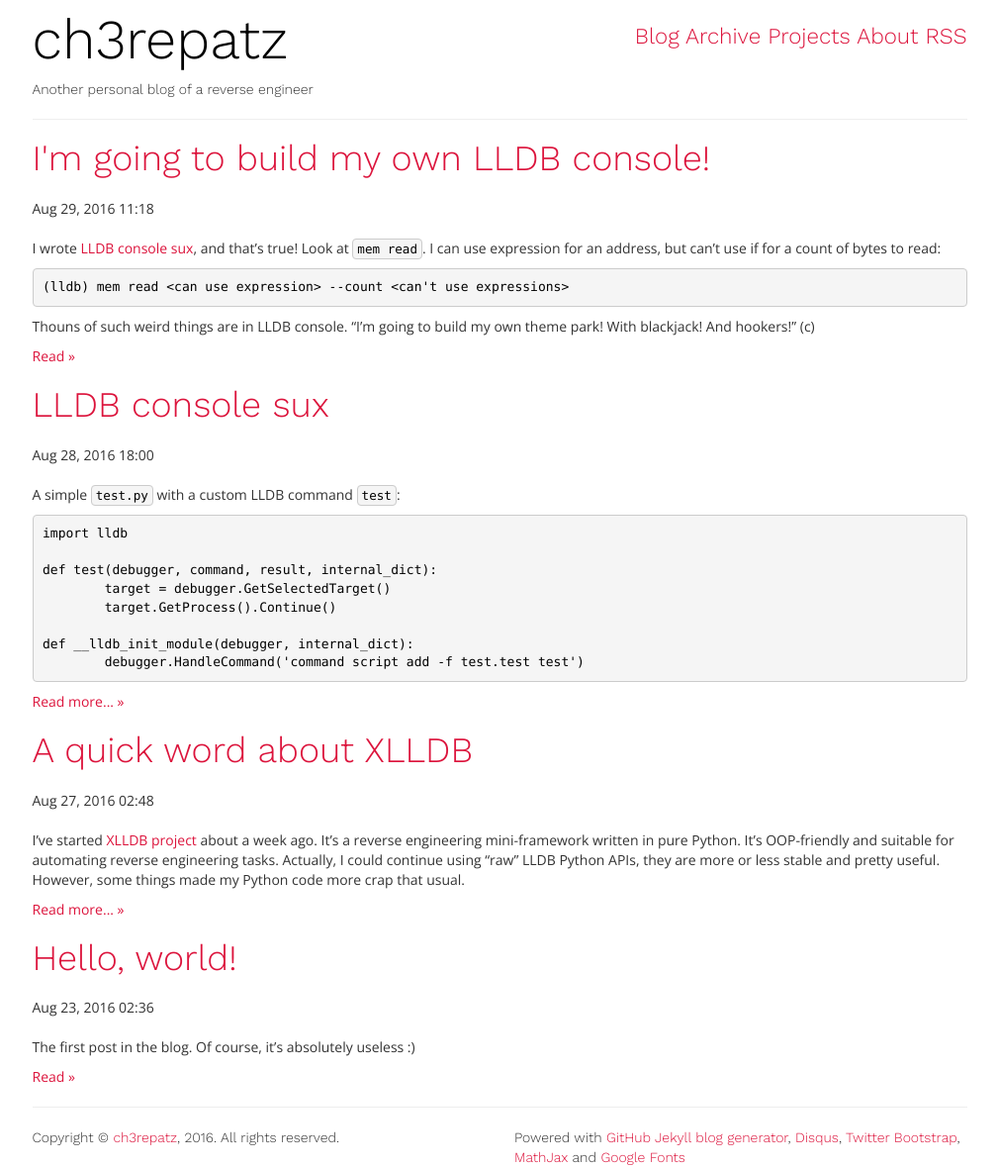
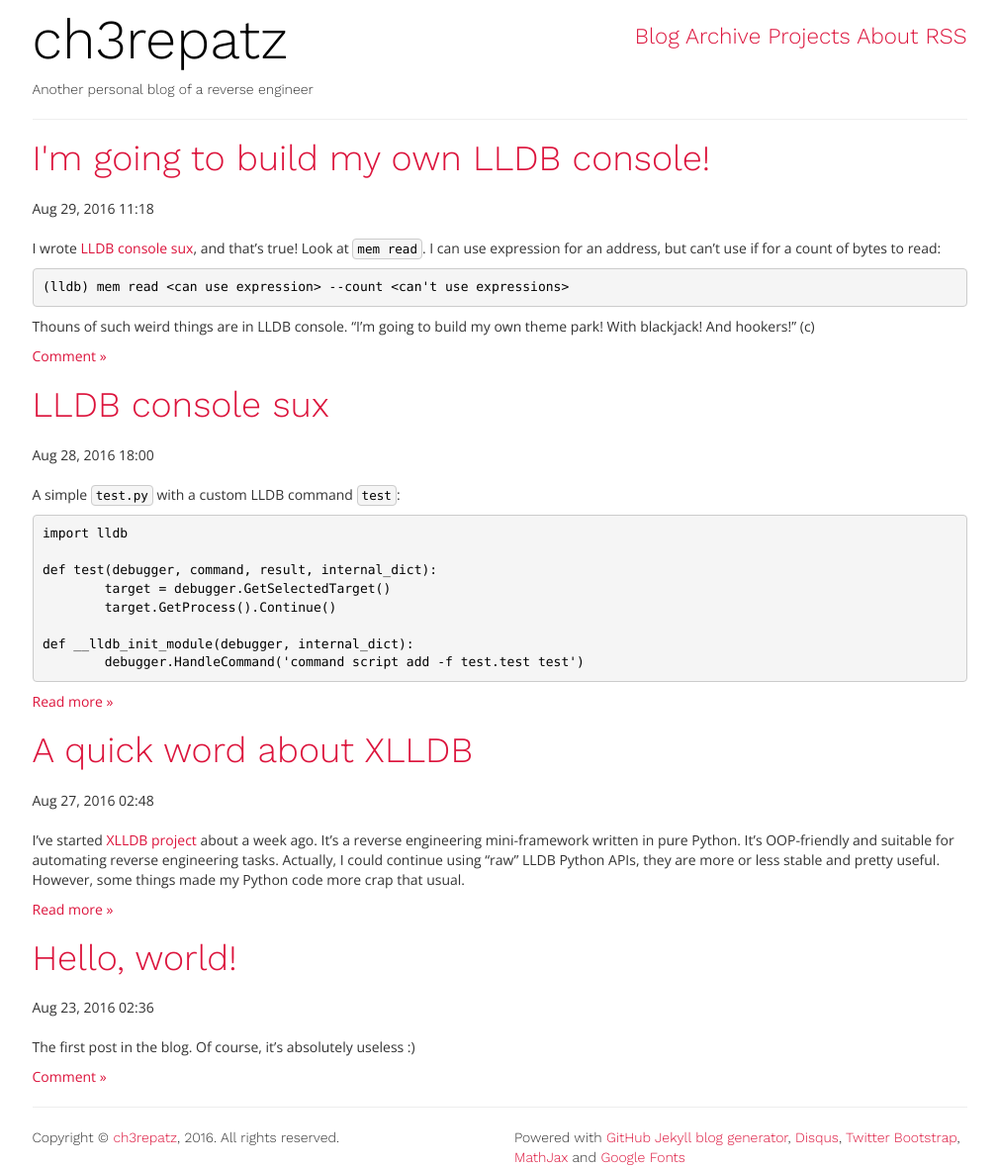
Before and after one commit to ch3repatz/ch3repatz.github.io, a Jekyll site: the page built from index.html, in a window 1280 px wide. Shown: the whole page at 99% size, without its empty margins (135-1144 px from the left). Built offline with Jekyll 4.4.1, drawn with Linux system fonts in a browser that asks for light colours; the list of posts is cut into pages by our own code.

Commit message:
Update index.html

```diff
--- a/index.html
+++ b/index.html
@@ -10,9 +10,13 @@ math: yes
   	<div class="post_date">{{ post.date | date: "%b %-d, %Y %H:%M" }}</div>
   	{{ post.excerpt }}
   	{% if post.content contains '<!-- more -->' %}
-	  	<p><a href="{{ post.url }}">Read more... »</a></p>
+	  	<p><a href="{{ post.url }}">Read more »</a></p>
 	{% else %}
-		<p><a href="{{ post.url }}">Read »</a></p>
+		{% if post.comments %}
+			<p><a href="{{ post.url }}#disqus_thread">Comment »</a></p>
+		{% else %}
+			<p><a href="{{ post.url }}">Permalink</a></p>
+		{% endif %}
 	{% endif %}
 {% endfor %}
 
```
